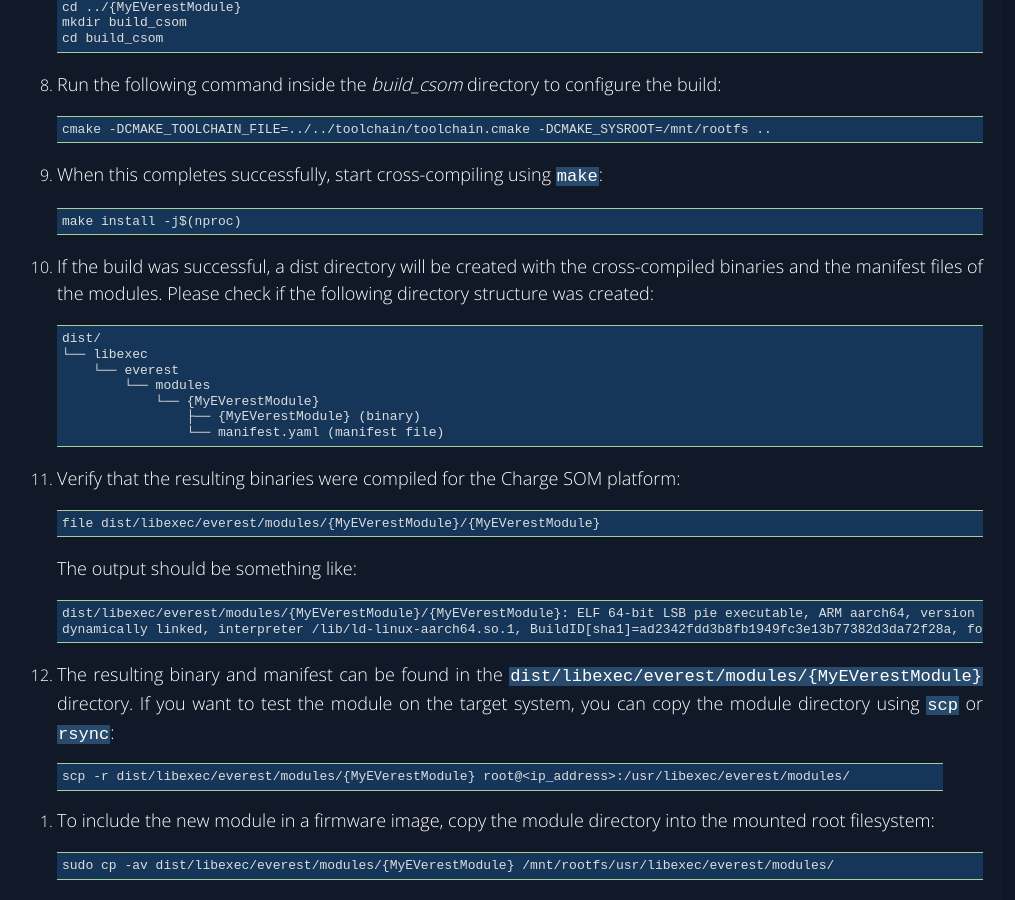
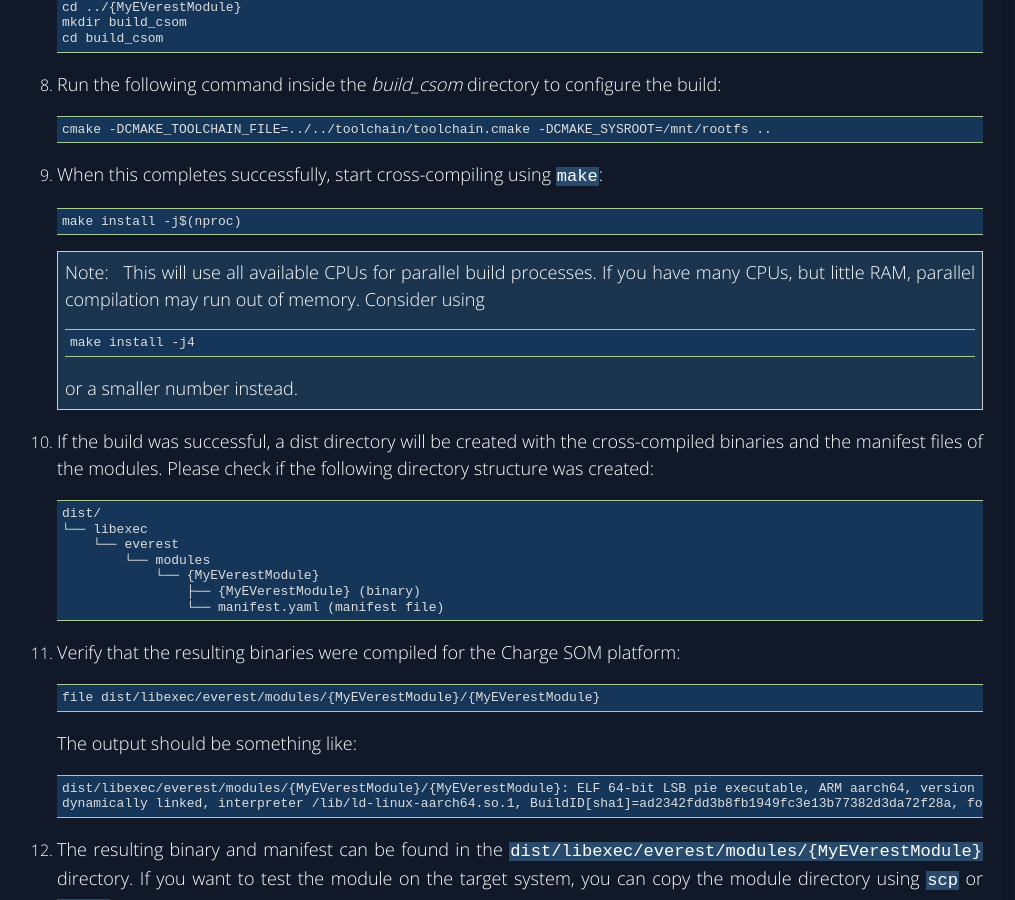
Before and after one commit to chargebyte/chargebyte-docs, a Sphinx documentation site: the page built from docs/source/development.rst, in a window 1280 px wide and 900 px high, scrolled down 1444 px. Shown: the whole window, without its empty margins (233-1248 px from the left). Built offline with Sphinx 7.4.7, drawn with Linux system fonts in a browser that asks for light colours.

Commit message:
Development: add note on parallel compilation
Recently observed several times on WSL2.

Signed-off-by: Moritz Barsnick <moritz.barsnick@chargebyte.com>

```diff
--- a/docs/source/development.rst
+++ b/docs/source/development.rst
@@ -87,6 +87,18 @@ The following steps describe how to cross-compile a module for the Charge SOM pl
 
       make install -j$(nproc)
 
+   .. note::
+      This will use all available CPUs for parallel build processes. If you
+      have many CPUs, but little RAM, parallel compilation may run out of
+      memory. Consider using
+
+      .. code-block:: console
+
+         make install -j4
+
+      or a smaller number instead.
+
+
 #. If the build was successful, a dist directory will be created with the cross-compiled binaries and
    the manifest files of the modules. Please check if the following directory structure was created:
 
```
